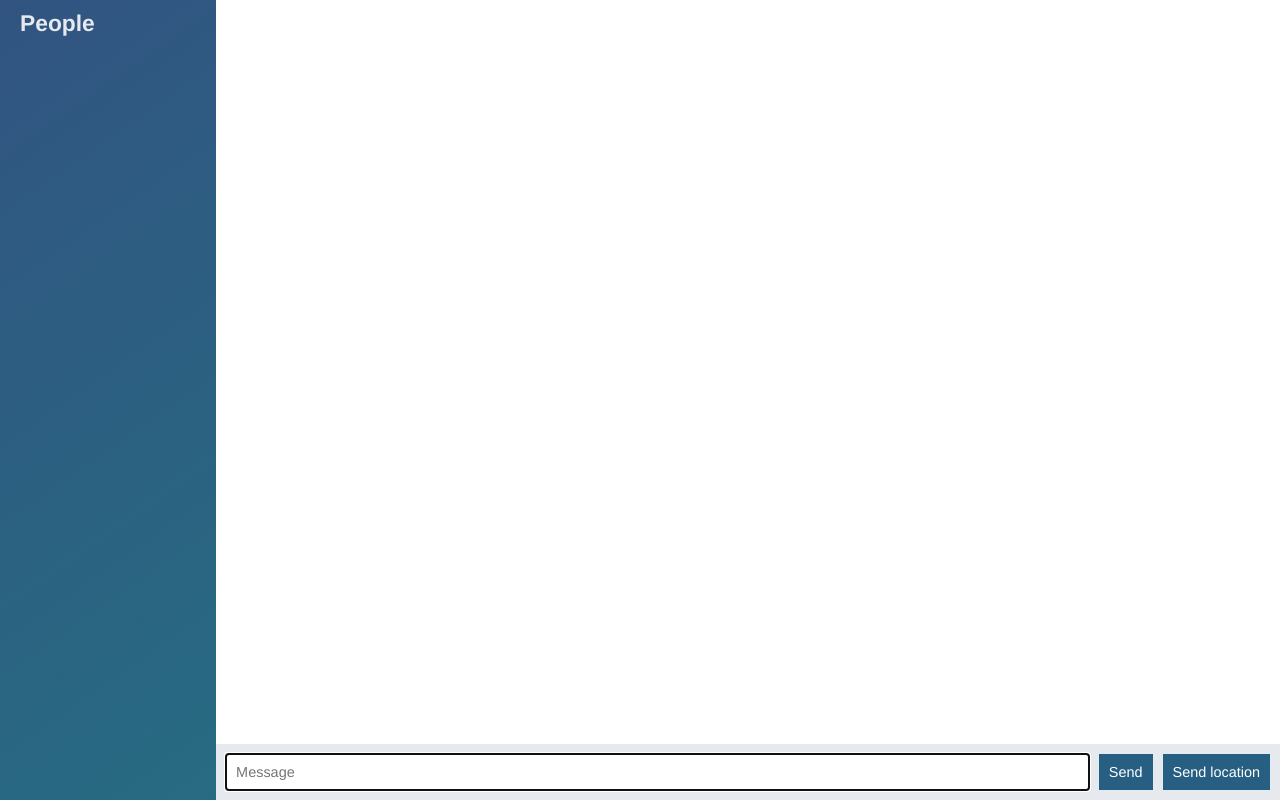
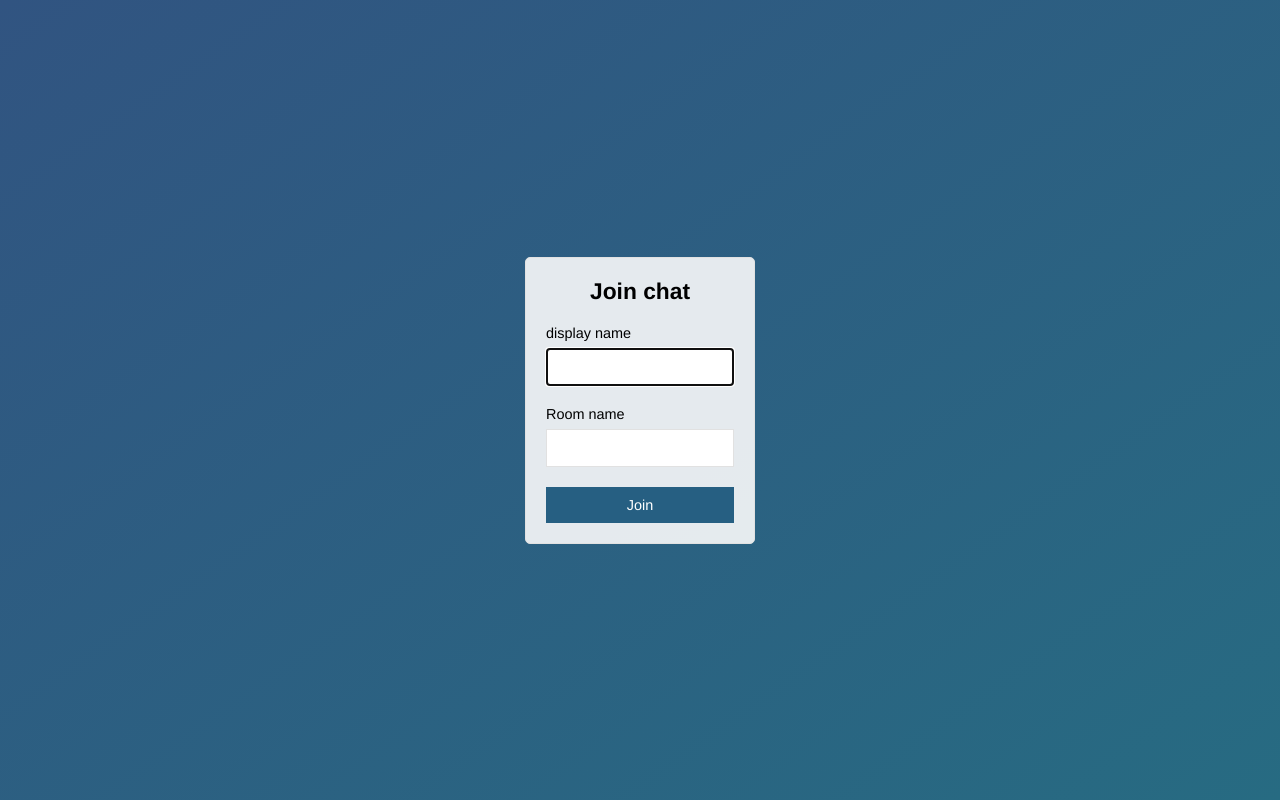
Before and after one commit to YuvrajSagarRana/andrew_socket, a website: page public/index.html in a window 1280 px wide. Drawn offline with nearby package versions, Linux system fonts and the light colour scheme; no server answers.

Commit message:
Add join page

```diff
--- a/public/index.html
+++ b/public/index.html
@@ -1,57 +1,30 @@
 <!DOCTYPE html>
+<html lang="en">
+<head>
+    <meta charset="UTF-8">
+    <meta name="viewport" content="width=device-width,  initial-scale=1, user-scalable=no">
+    <title>Join |chatApp</title>
+    <link rel="stylesheet" href="/css/styles.css">
+</head>
+<body class="centered-form">
+<div class="centered-form__form">
+    <form action="/chat.html">
+    <div class="form-field">
+        <h3>Join chat</h3>
+    </div>
+    <div class="form-field">
+        <label>display name</label>
+        <input type="text" name="name" autofocus>
+    </div>
+    <div class="form-field">
+        <label>Room name</label>
+        <input type="text" name="room">
+    </div>
+    <div class="form-field">
+        <button>Join</button>
+    </div>
+    </form>
+</div>
 
-<html>
-
-<head>
-  <meta charset="utf-8">
-  <link rel="stylesheet" href="/css/styles.css">
-</head>
-
-<body class="chat">
-
-  <div class="chat__sidebar">
-    <h3>People</h3>
-    <div id="users"></div>
-  </div>
-
-  <div class="chat__main">
-    <ol id="messages" class="chat__messages"></ol>
-
-    <div class="chat__footer">
-      <form id="message-form">
-        <input name="message" type="text" placeholder="Message" autofocus autocomplete="off"/>
-        <button>Send</button>
-      </form>
-      <button id="send-location">Send location</button>
-    </div>
-  </div>
-  <script id="message-template" type="text/template">
-  <li class="message">
-    <div class="message__title">
-      <h4>{{from}}</h4>
-      <span>{{create}}</span>
-    </div>
-    <div class="message__body">
-      <p>{{text}}</p>
-    </div>
-  </li>
-</script>
-  <script id="location-message-template" type="text/template">
-    <li class="message">
-      <div class="message__title">
-        <h4>{{from}}</h4>
-        <span>{{create}}</span>
-      </div>
-      <div class="message__body">
-        <p><a href="{{url}}" target="_blank">My current location</a></p>
-      </div>
-    </li>
-  </script>
-  <script src="/socket.io/socket.io.js"></script>
-  <script src="/js/libs/jquery-3.1.0.min.js"></script>
-  <script src="/js/index.js"></script>
-  <script src="/js/libs/moment.js"></script>
-<script src="/js/libs/mustache.js"></script>
 </body>
-
 </html>
```
Also changed, not shown: public/chat.html (added, +59 -0 lines), public/js/chat.js (renamed from public/js/index.js).
